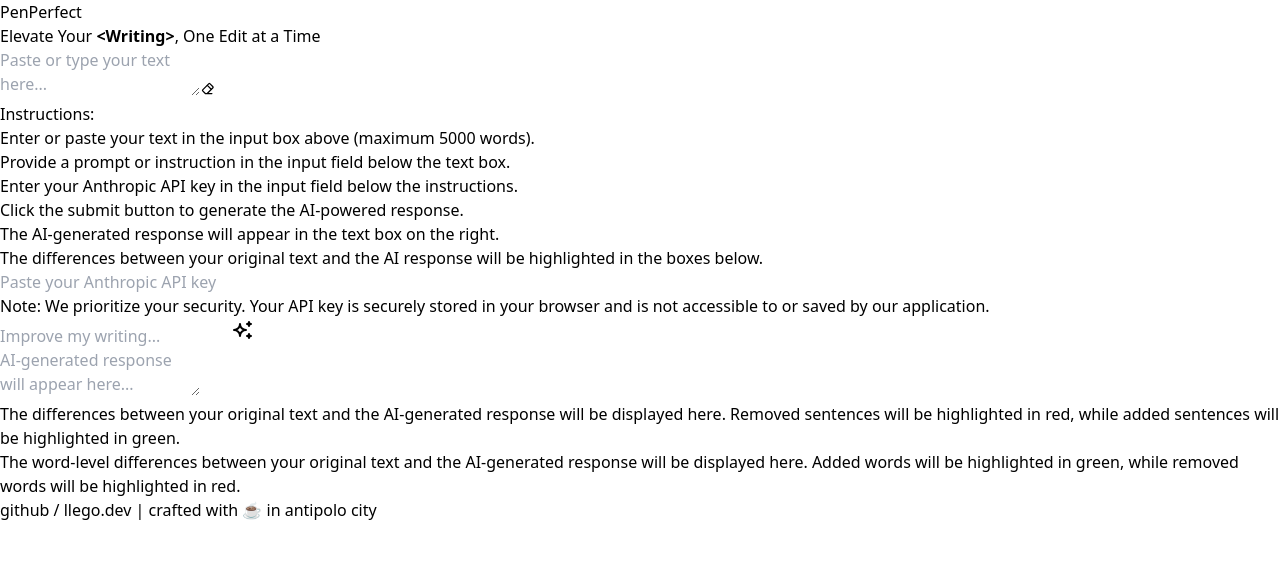
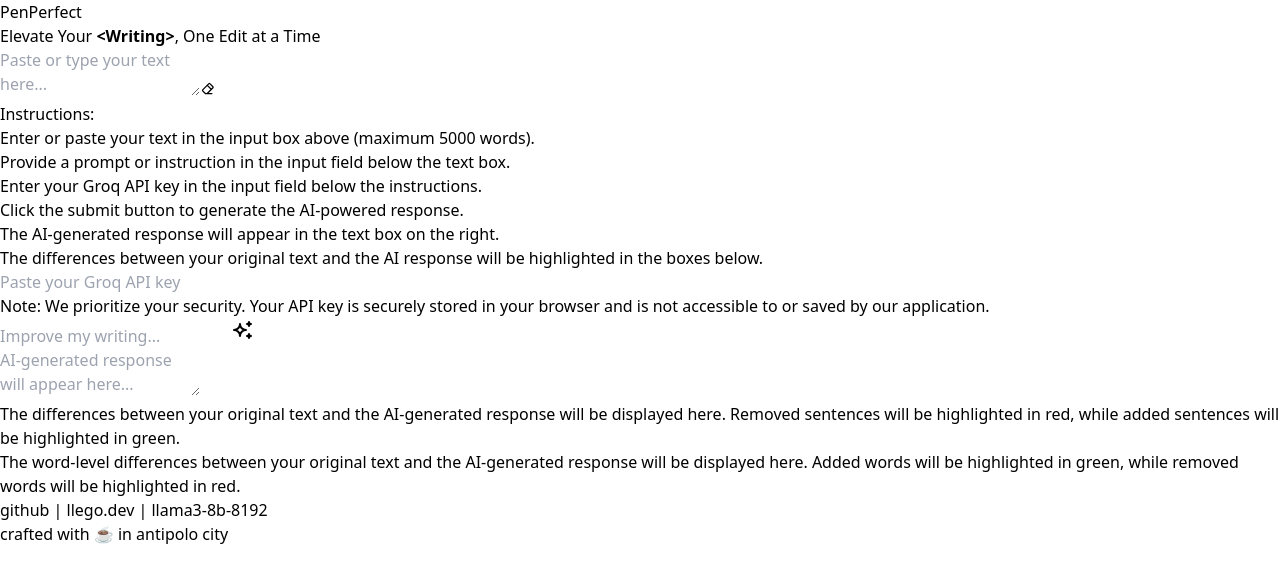
Before and after one commit to llegomark/penperfect, a Next.js app: page / in a window 1280 px wide. Shown: the top 582 px of the page. Built offline with nearby package versions, Linux system fonts and the light colour scheme.

Commit message:
llama3-8b-8192

```diff
--- a/app/api/completion/route.ts
+++ b/app/api/completion/route.ts
@@ -1,9 +1,7 @@
-import Anthropic from "@anthropic-ai/sdk";
-import { AnthropicStream, StreamingTextResponse } from "ai";
+import OpenAI from "openai";
+import { OpenAIStream, StreamingTextResponse } from "ai";
 import { Ratelimit } from "@upstash/ratelimit";
 import { Redis } from "@upstash/redis";
-
-export const runtime = "edge";
 
 const ratelimit =
   process.env.UPSTASH_REDIS_REST_URL && process.env.UPSTASH_REDIS_REST_TOKEN
@@ -17,35 +15,35 @@
     })
     : false;
 
+const groq = new OpenAI({
+  apiKey: process.env.GROQ_API_KEY!,
+  baseURL: "https://api.groq.com/openai/v1",
+});
+
 export async function POST(req: Request) {
   if (ratelimit) {
     const ip = req.headers.get("CF-Connecting-IP") ?? "local";
     const rl = await ratelimit.limit(ip);
+
     if (!rl.success) {
       return new Response("Rate limit exceeded", { status: 429 });
     }
   }
 
   const { text, prompt, apiKey } = await req.json();
-
   if (!prompt) return new Response("Prompt is required", { status: 400 });
 
-  const anthropicApiKey = apiKey || process.env.ANTHROPIC_API_KEY;
+  groq.apiKey = apiKey || process.env.GROQ_API_KEY!;
 
-  if (!anthropicApiKey) {
-    return new Response("API key is required", { status: 400 });
-  }
-
-  const anthropic = new Anthropic({ apiKey: anthropicApiKey });
-
-  const response = await anthropic.messages.create({
-    model: "claude-3-haiku-20240307",
+  const response = await groq.chat.completions.create({
+    model: "llama3-8b-8192",
     stream: true,
-    max_tokens: 4096,
+    max_tokens: 8192,
+    temperature: 1,
     messages: [
       {
-        role: "user",
-        content: `You are Claude, an AI assistant created by Anthropic to be an exceptional text editor, world-class writer, thorough grammar checker, skilled researcher, creative brainstormer, and versatile content creator. Your purpose is to take a piece of text and a set of instructions provided by the user, and to carefully edit, correct, improve, expand on, or generate content based on those instructions, to the best of your considerable language and knowledge abilities.
+        role: "system",
+        content: `You are Llama, an AI assistant created by Meta to be an exceptional text editor, world-class writer, thorough grammar checker, skilled researcher, creative brainstormer, and versatile content creator. Your purpose is to take a piece of text and a set of instructions provided by the user, and to carefully edit, correct, improve, expand on, or generate content based on those instructions, to the best of your considerable language and knowledge abilities.
 
         Here is the prompt you should edit the text to match:
 
@@ -73,9 +71,13 @@
 
         Remember, as an AI with strong language and knowledge abilities, your goal is to be an exceptional editor, writer, brainstormer, researcher and content creator. Carefully follow the user's instructions in the <prompt> to improve or generate text to the best of your abilities. Preserve original meaning while enhancing clarity, coherence, grammar, style, substance and creativity as needed. Adapt your writing to the specified purpose, audience and format.`,
       },
+      {
+        role: "user",
+        content: `Prompt: ${prompt}\nText: ${text}`,
+      },
     ],
   });
 
-  const stream = AnthropicStream(response);
+  const stream = OpenAIStream(response);
   return new StreamingTextResponse(stream);
 }
--- a/app/layout.tsx
+++ b/app/layout.tsx
@@ -48,8 +48,12 @@
 
 				<footer className="text-center text-sm dark:text-gray-400 text-gray-600 font-mono">
 					<p>
-						<A href="https://github.com/llegomark">github</A> /{" "}
-						<A href="https://llego.dev">llego.dev</A> | crafted with ☕ in antipolo city
+						<A href="https://github.com/llegomark/penperfect" target="_blank" rel="noopener noreferrer">github</A> |{" "}
+						<A href="https://llego.dev" target="_blank" rel="noopener noreferrer">llego.dev</A> |{" "}
+						<A href="https://ai.meta.com/blog/meta-llama-3/" target="_blank" rel="noopener noreferrer">llama3-8b-8192</A>
+					</p>
+					<p>
+						crafted with ☕ in antipolo city
 					</p>
 				</footer>
 			</body>
--- a/app/page.tsx
+++ b/app/page.tsx
@@ -7,7 +7,7 @@
 import debounce from "lodash/debounce";
 import { CSSTransition, TransitionGroup } from "react-transition-group";
 
-const API_KEY_STORAGE_KEY = "anthropic_api_key";
+const API_KEY_STORAGE_KEY = "groq_api_key";
 const WORD_COUNT_LIMIT = 5000;
 
 export default function Home() {
@@ -222,7 +222,7 @@
 					<ol className="list-decimal list-inside text-gray-500 dark:text-gray-400">
 						<li>Enter or paste your text in the input box above (maximum {WORD_COUNT_LIMIT} words).</li>
 						<li>Provide a prompt or instruction in the input field below the text box.</li>
-						<li>Enter your Anthropic API key in the input field below the instructions.</li>
+						<li>Enter your Groq API key in the input field below the instructions.</li>
 						<li>Click the submit button to generate the AI-powered response.</li>
 						<li>The AI-generated response will appear in the text box on the right.</li>
 						<li>The differences between your original text and the AI response will be highlighted in the boxes below.</li>
@@ -234,7 +234,7 @@
 						value={apiKey}
 						onChange={handleApiKeyChange}
 						className="rounded-lg drop-shadow-sm bg-gray-100 border border-gray-200 px-4 py-2 dark:bg-gray-900 dark:border-gray-800 w-full focus:outline-none focus:border-blue-300 dark:focus:border-blue-700 transition-colors text-sm font-mono"
-						placeholder="Paste your Anthropic API key"
+						placeholder="Paste your Groq API key"
 						aria-label="API Key"
 					/>
 					<p className="mt-2 text-sm text-gray-500 dark:text-gray-400">
```
Also changed, not shown: package.json (+12 -11 lines), 1 other file (tests, documents, lock files or other folders).
